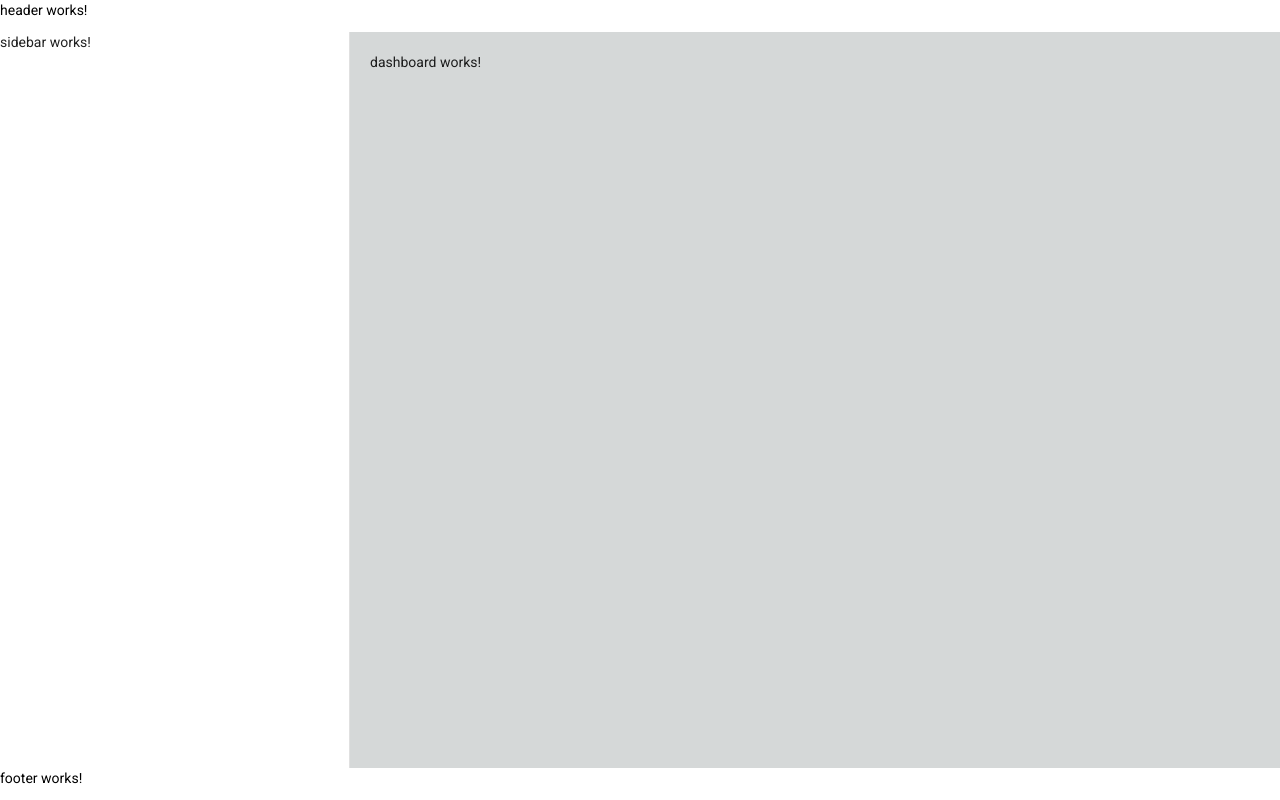
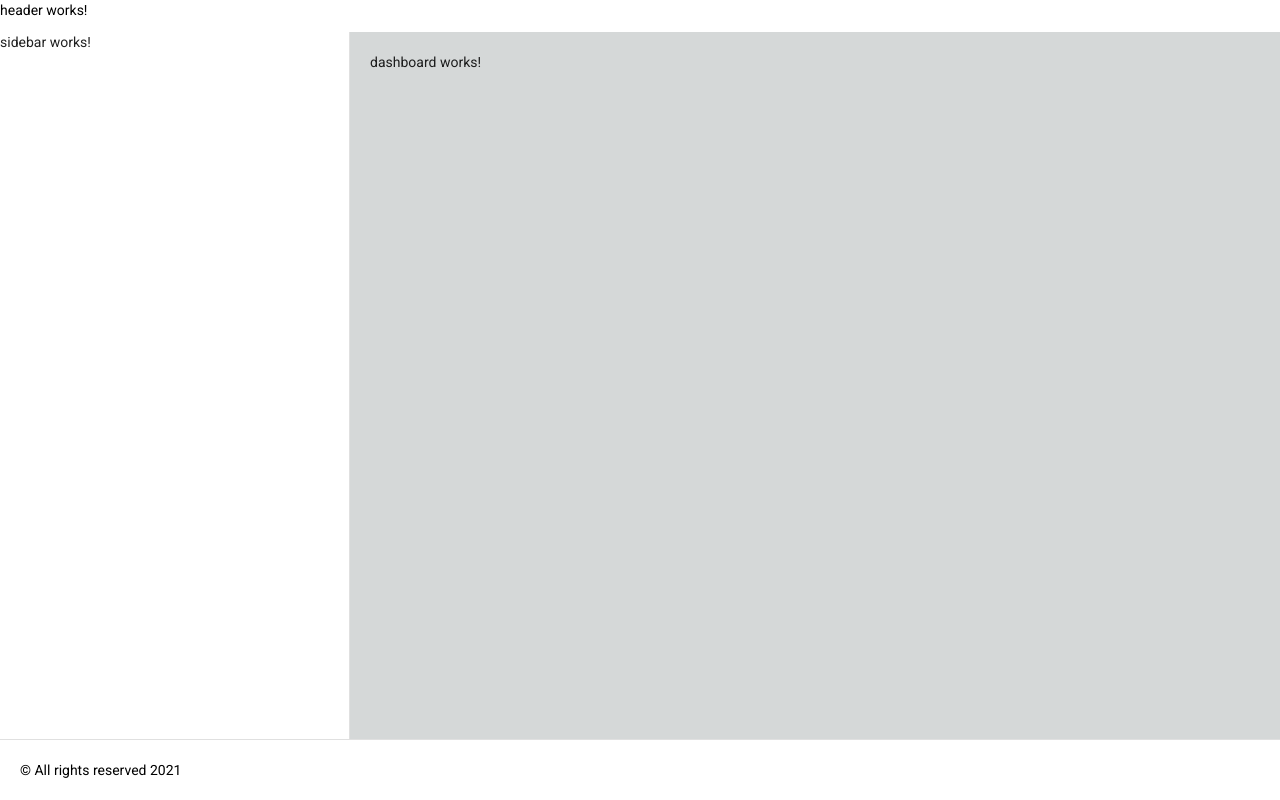
Before and after one commit to Prasadraj6897/Angular_Material_DashBoard, an Angular app: page / in a window 1280 px wide. Built offline with nearby package versions, Linux system fonts and the light colour scheme.

Commit message:
Added Angular Material for footer

```diff
--- a/src/app/shared/components/footer/footer.component.css
+++ b/src/app/shared/components/footer/footer.component.css
@@ -0,0 +1,3 @@
+footer {
+    padding: 20px;
+  }
--- a/src/app/shared/components/footer/footer.component.html
+++ b/src/app/shared/components/footer/footer.component.html
@@ -1 +1,4 @@
-<p>footer works!</p>
+<mat-divider></mat-divider>
+<footer>
+    &copy; All rights reserved 2021
+</footer>
--- a/src/app/shared/shared.module.ts
+++ b/src/app/shared/shared.module.ts
@@ -3,7 +3,7 @@
 import { HeaderComponent } from './components/header/header.component';
 import { SidebarComponent } from './components/sidebar/sidebar.component';
 import { FooterComponent } from './components/footer/footer.component';
-
+import { MatDividerModule} from '@angular/material/divider';
 
 
 @NgModule({
@@ -13,12 +13,14 @@
     FooterComponent
   ],
   imports: [
-    CommonModule
+    CommonModule,
+    MatDividerModule
   ],
   exports: [
     HeaderComponent,
     FooterComponent,
     SidebarComponent,
+
   ]
 })
 export class SharedModule { }
```
Also changed, not shown: package.json (line endings or trailing spaces), 1 other file (tests, documents, lock files or other folders).
